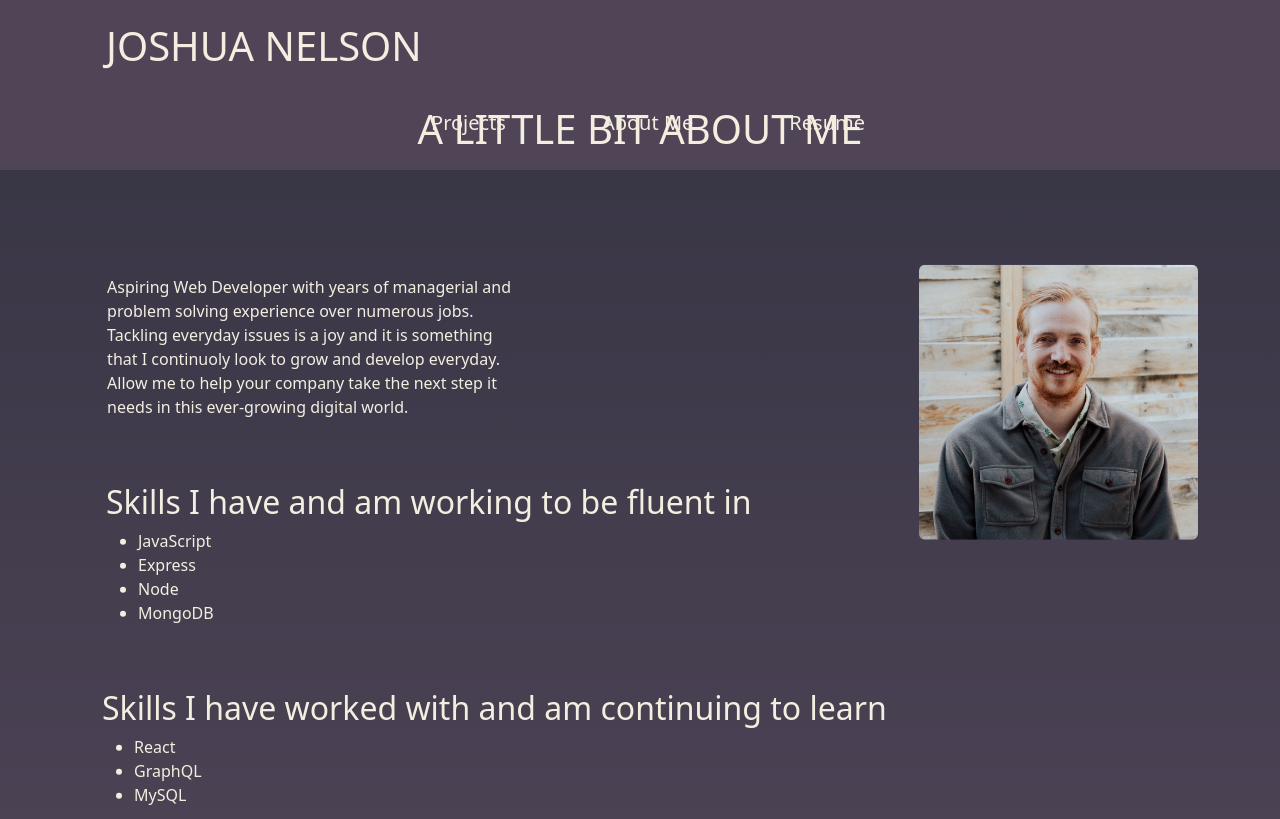
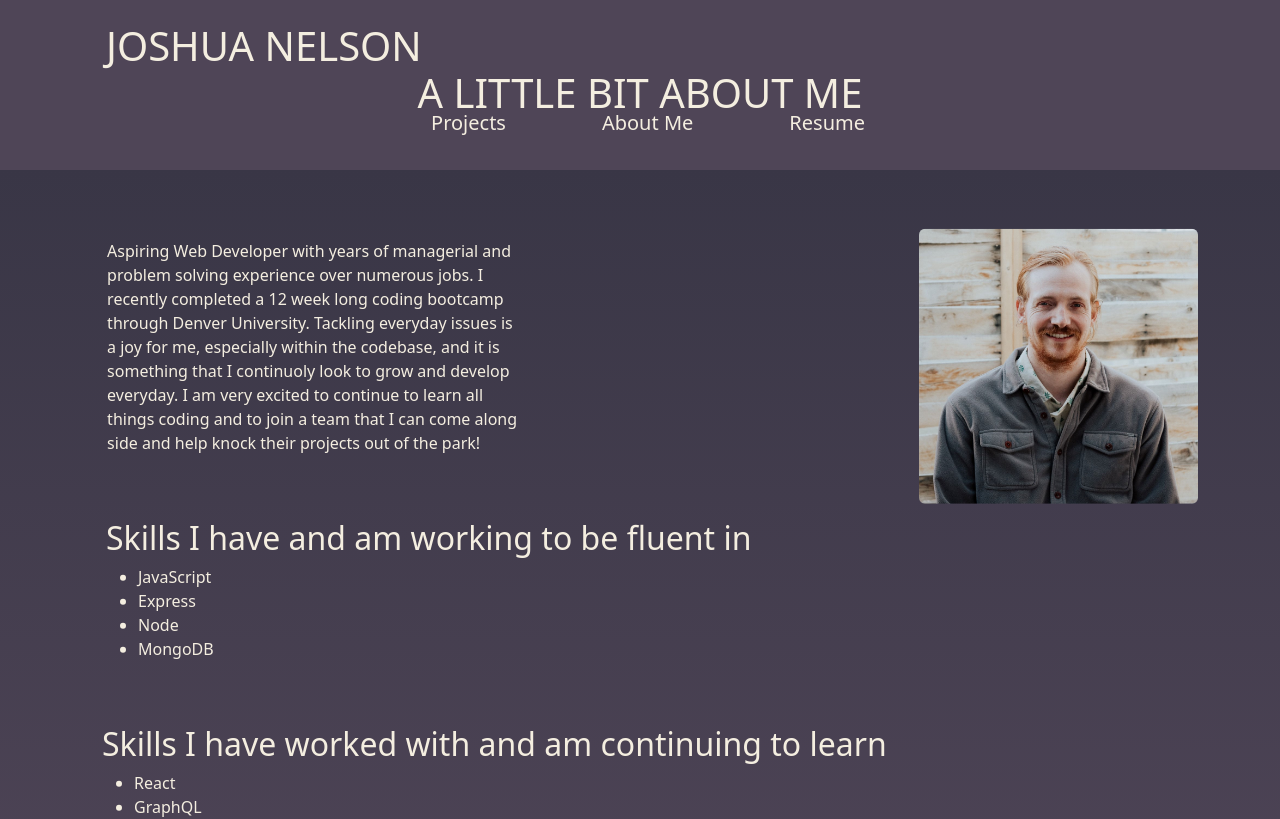
Before and after one commit to joshua-wade7/React-Portfolio, a React (Create React App) app: page /aboutme in a window 1280 px wide. Shown: the top 819 px of the page. Built offline with nearby package versions, Linux system fonts and the light colour scheme.

Commit message:
fixed the relative path to the resume.pdf, updated the path to the homepage to reflect the name of the application.

```diff
--- a/src/App.js
+++ b/src/App.js
@@ -13,7 +13,7 @@ function App() {
     <Router>
       <Navbar />
       <Routes>
-        <Route exact path="/" element={<AboutMe />} />
+        <Route exact path="/React-Portfolio" element={<AboutMe />} />
         <Route exact path="/aboutme" element={<AboutMe />} />
         <Route exact path="/projects" element={<Projects />} />
         <Route exact path="/resume" element={<Resume />} />
--- a/src/components/Section/AboutMe.js
+++ b/src/components/Section/AboutMe.js
@@ -66,10 +66,13 @@ function AboutMe() {
               <br></br>
               <p className="justify-content-start w-50" style={styles.aboutMe}>
                 Aspiring Web Developer with years of managerial and problem
-                solving experience over numerous jobs. Tackling everyday issues
-                is a joy and it is something that I continuoly look to grow and
-                develop everyday. Allow me to help your company take the next
-                step it needs in this ever-growing digital world.
+                solving experience over numerous jobs. I recently completed a 12
+                week long coding bootcamp through Denver University. Tackling
+                everyday issues is a joy for me, especially within the codebase,
+                and it is something that I continuoly look to grow and develop
+                everyday. I am very excited to continue to learn all things
+                coding and to join a team that I can come along side and help
+                knock their projects out of the park!
               </p>
             </div>
             <Container>
--- a/src/components/Section/Resume.js
+++ b/src/components/Section/Resume.js
@@ -27,8 +27,7 @@ function Resume() {
             <h2>Full-Stack Web Developer</h2>
           </Col>
           <Col className="">
-            {/* resume link currently not working - look at later! */}
-            <a href="../React-portfolio/Files/JoshuaResume.pdf" download>
+            <a href="../../React-portfolio/Files/JoshuaResume.pdf" download>
               <Button variant="dark" className="mt-2">
                 Download PDF
               </Button>
```
